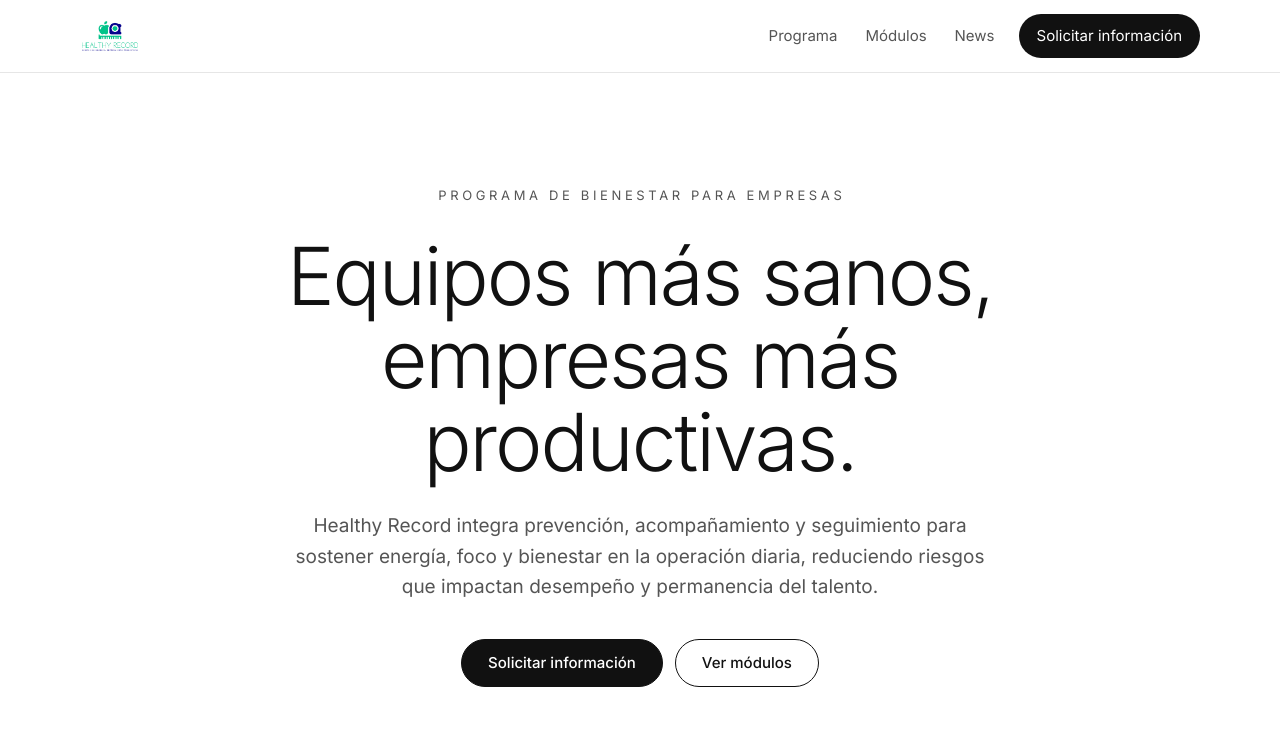
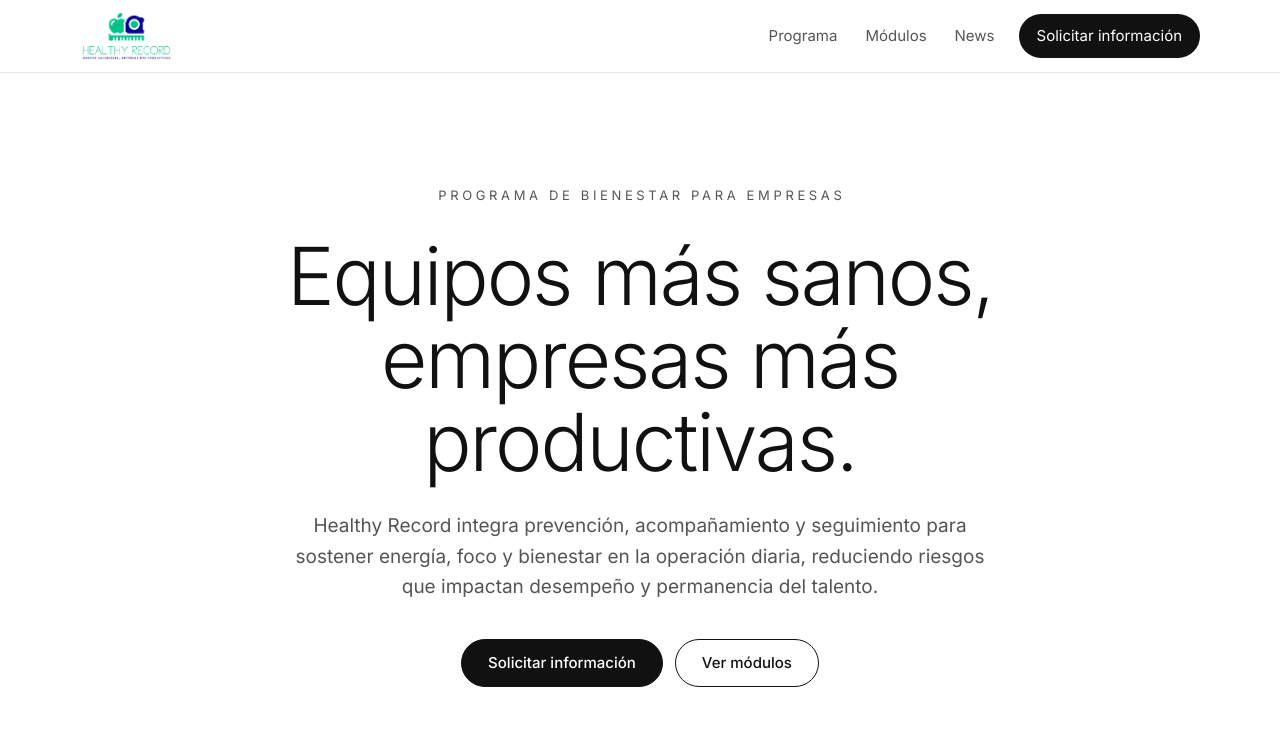
Before and after one commit to angelogordillo/Healthy-Record, a plain HTML site: page index.html in a window 1280 px wide. Shown: the top 752 px of the page. Drawn offline with Linux system fonts and the light colour scheme; files whose address does not match are found by name.

Commit message:
Portada: logo más grande en encabezado y pie
Co-Authored-By: Claude Opus 5.5 <noreply@anthropic.com>
Claude-Session: https://claude.ai/code/session_01SpMcFrqdzqp1DZBRyD9ZoF

```diff
--- a/index.html
+++ b/index.html
@@ -37,8 +37,8 @@
 
     /* Header */
     header { position: sticky; top: 0; z-index: 10; background: rgba(255,255,255,0.94); border-bottom: 1px solid var(--line); backdrop-filter: blur(8px); }
-    .top { display: flex; flex-wrap: wrap; align-items: center; justify-content: space-between; gap: 16px; padding: 14px 0; }
-    .logo img { height: 36px; width: auto; display: block; }
+    .top { display: flex; flex-wrap: wrap; align-items: center; justify-content: space-between; gap: 16px; padding: 8px 0; }
+    .logo img { height: 56px; width: auto; display: block; }
     .top nav { display: flex; flex-wrap: wrap; align-items: center; gap: 4px; }
     .top nav a { font-size: 15px; color: var(--muted); text-decoration: none; padding: 10px 12px; }
     .top nav a:hover { color: var(--ink); }
@@ -137,7 +137,7 @@
 
     footer { border-top: 1px solid var(--line); padding: 40px 0; }
     footer .wrap { display: flex; flex-wrap: wrap; align-items: center; justify-content: space-between; gap: 16px; font-size: 14px; color: var(--muted); }
-    footer img { height: 28px; width: auto; display: block; }
+    footer img { height: 44px; width: auto; display: block; }
     footer a { color: var(--muted); text-decoration: none; }
     footer a:hover { color: var(--ink); }
   </style>
```
